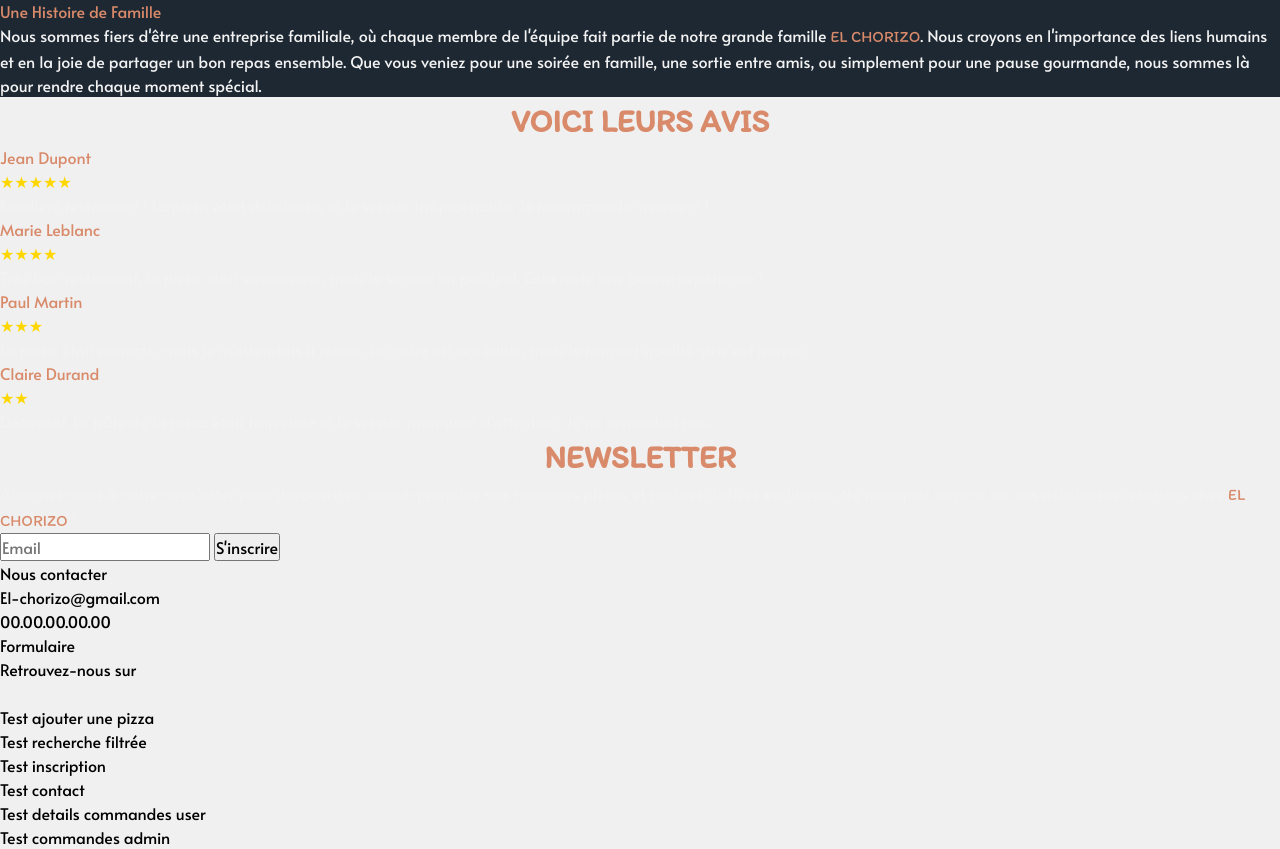
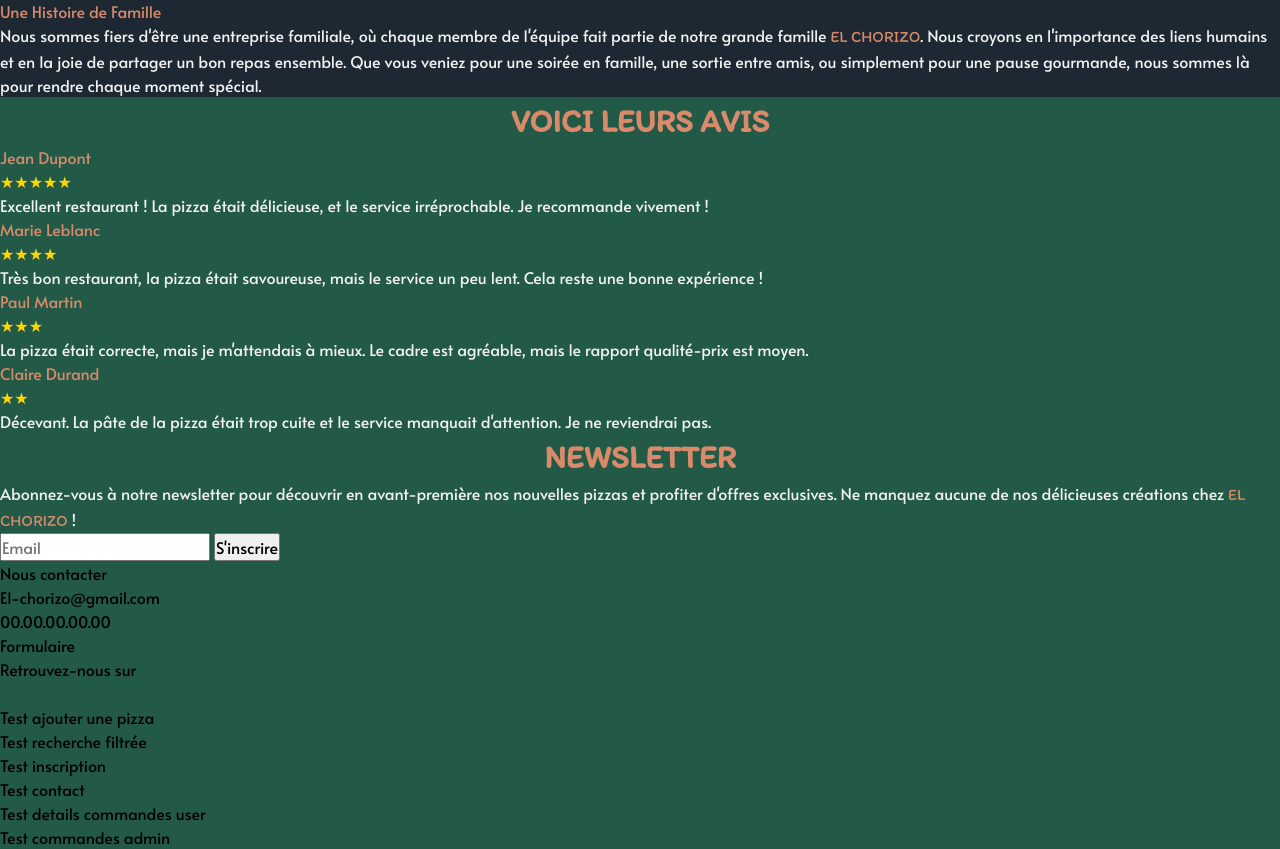
Before and after one commit to malibu1106/Pizzeria, a PHP site: page / in a window 1280 px wide. Shown: the part 4038-4887 px from the top of the page. Run offline with PHP 8.4, Linux system fonts and the light colour scheme.

Commit message:
upgrade index

```diff
--- a/src/css/style.css
+++ b/src/css/style.css
@@ -5,7 +5,6 @@
 
 /* Variables pour le mode clair */
 :root {
-<<<<<<< HEAD
     --background-color: #235a47;
     --text-color: #f2f2f2;
     --title-color: #d98a6a;
@@ -20,13 +19,6 @@
     /* Texte secondaire ou légende (équivaut à environ 14px) */
 
     /* --primary-color: hsl(0, 65%, 51%, 1);
-=======
-  --background-color: #235a47;
-  --text-color: #f2f2f2;
-  --title-color: #d98a6a;
-  --box-color: #1d2833;
-  /* --primary-color: hsl(0, 65%, 51%, 1);
->>>>>>> 36279e595999d0cda0ab9b71b572d9727663d307
     --primary-color-80: hsla(0, 65%, 51%, 0.8);
     --primary-color-50: hsla(0, 65%, 51%, 0.5);
     --secondary-color: hsla(123, 43%, 39%, 1);
@@ -55,17 +47,12 @@ html {
 }
 
 body {
-<<<<<<< HEAD
     background-color: var(--background-color);
     font-family: "alata-regular";
 }
 
 .star-color {
     color: gold;
-}
-
-.exemple {
-    color: purple;
 }
 
 h1,
@@ -269,7 +256,3 @@ h5 {
 
 /* ------ desktop ------  */
 @media (min-width: 1024px) {}
-=======
-  background-color: var(--background-color);
-}
->>>>>>> 36279e595999d0cda0ab9b71b572d9727663d307
```
Lines whose indentation alone changed are shown as unchanged.
